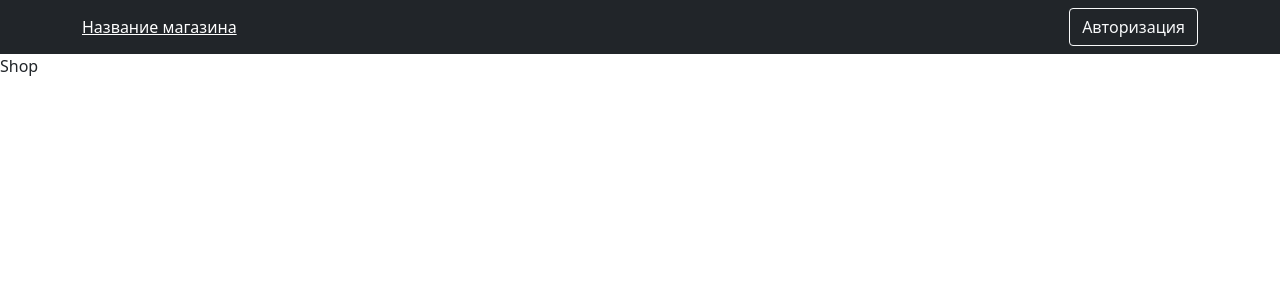
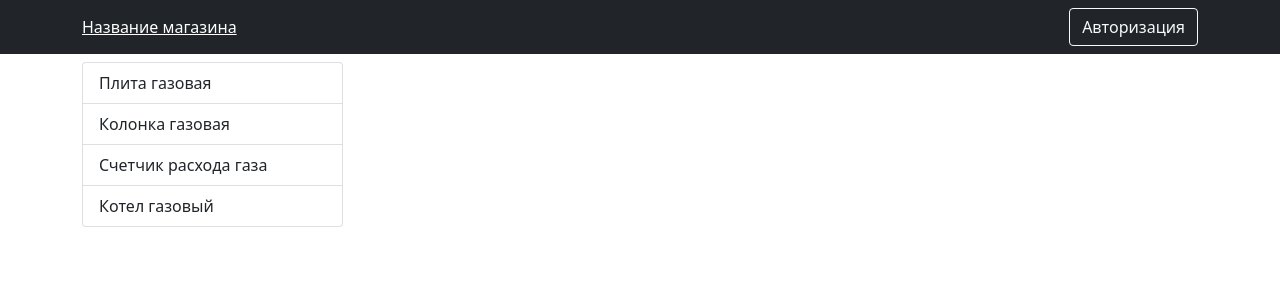
Before and after one commit to snaipp1/mingas-shop, a React (Create React App) app in the folder client/: page / in a window 1280 px wide. Shown: the top 300 px of the page. Built offline with nearby package versions, Linux system fonts and the light colour scheme.

Commit message:
feat: add TypeBar component

```diff
--- /dev/null
+++ b/client/src/components/TypeBar.jsx
@@ -0,0 +1,24 @@
+import { observer } from 'mobx-react-lite';
+import React, { useContext } from 'react';
+import { Context } from '../index';
+import { ListGroup } from 'react-bootstrap';
+
+const TypeBar = observer( () => {
+    const {device} = useContext(Context);
+    return (
+        <ListGroup>
+            {device.types.map((type) =>
+                <ListGroup.Item
+                    style={{cursor: 'pointer'}}
+                    active = {type.id === device.selectedType.id}
+                    ket={type.id}
+                    onClick={() => device.setSelectedType(type)}
+                >
+                    {type.name}
+                </ListGroup.Item>
+            )}
+        </ListGroup>
+    );
+});
+
+export default TypeBar;
--- a/client/src/pages/Shop.jsx
+++ b/client/src/pages/Shop.jsx
@@ -1,10 +1,21 @@
 import React from 'react';
+import {Container} from 'react-bootstrap';
+import Row from 'react-bootstrap/Row';
+import Col from 'react-bootstrap/Col';
+import TypeBar from '../components/TypeBar';
 
 const Shop = () => {
     return (
-        <div>
-            Shop
-        </div>
+        <Container>
+            <Row>
+                <Col md={3} className="mt-2">
+                    <TypeBar/>
+                </Col>
+                <Col md={9}>
+
+                </Col>
+            </Row>
+        </Container>
     )
 };
 
--- a/client/src/store/DeviceStore.js
+++ b/client/src/store/DeviceStore.js
@@ -4,7 +4,9 @@
   constructor() {
     this._types = [
         {id: 1, name: 'Плита газовая'},
-        {id: 2, name: 'Колонка газовая'}
+        {id: 2, name: 'Колонка газовая'},
+        {id: 3, name: 'Счетчик расхода газа'},
+        {id: 4, name: 'Котел газовый'},
     ];
     this._brands = [
         {id: 1, name: "Gefest"},
@@ -16,6 +18,7 @@
         {id: 3, name: "PG123", price: 355, rating: 5, img: 'https://trudogolik24.ru/pic/tov/oreon/201807312357539758.jpg'},
         {id: 4, name: "PG123", price: 355, rating: 5, img: 'https://trudogolik24.ru/pic/tov/oreon/201807312357539758.jpg'},
     ];
+    this._selectedType = {};
     makeAutoObservable(this);
   }
 
@@ -31,6 +34,9 @@
     this._devices = devices;
   }
 
+  setSelectedType(type) {
+    this._selectedType = type;
+  }
 
   get types() {
       return this._types;
@@ -44,4 +50,8 @@
       return this._devices;
   }
 
+  get selectedType() {
+    return this._selectedType;
+  }
+
 };
```
